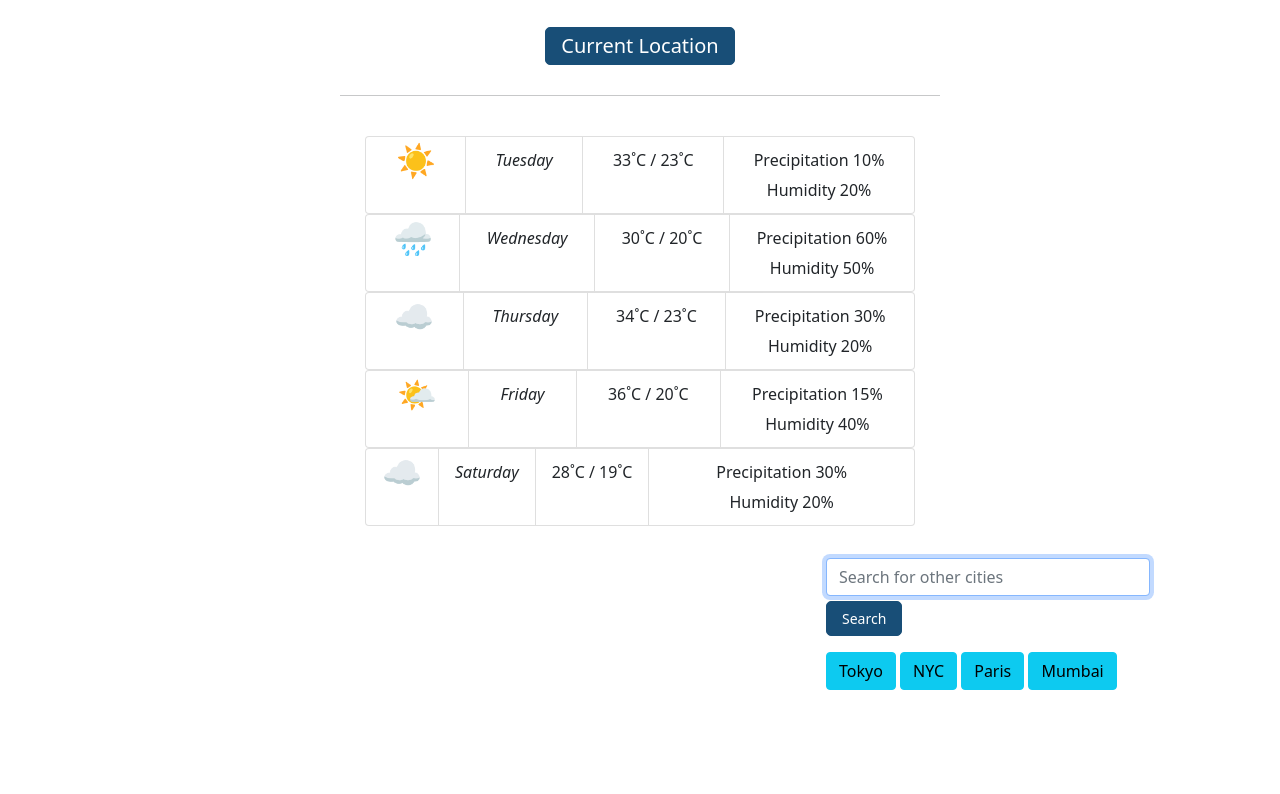
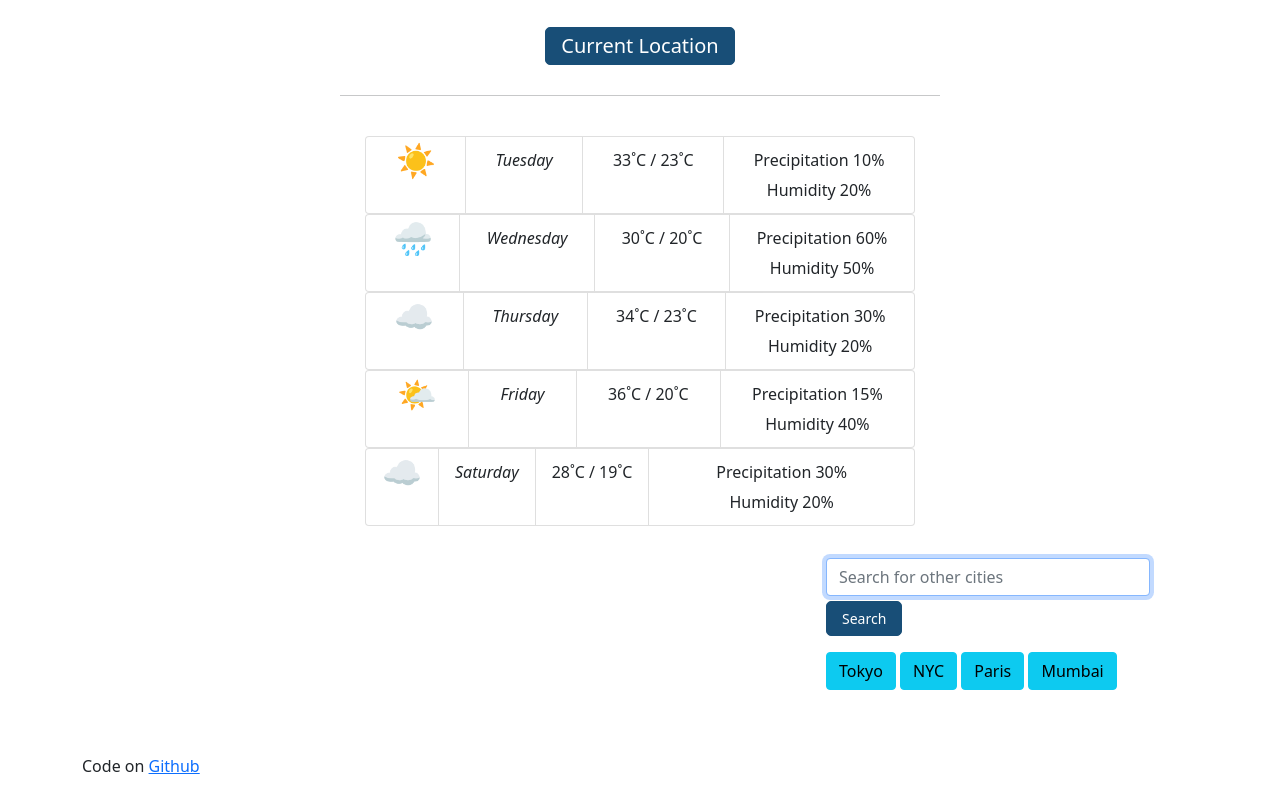
Before and after one commit to apmacias92/APM-weather-project, a plain HTML site: page index.html in a window 1280 px wide. Shown: the part 170-964 px from the top of the page. Before the commit the page ends 924 px from the top, so only its background shows below. Drawn offline with nearby package versions, Linux system fonts and the light colour scheme.

Commit message:
Added Github link

```diff
--- a/index.html
+++ b/index.html
@@ -117,6 +117,10 @@
           </form>
         </div>
       </div>
+      <p>
+        Code on
+        <a href="https://github.com/apmacias92/APM-weather-project">Github</a>
+      </p>
 
       <div class="topheaders">
         <div class="tempConv" id="temp-conv">
```
